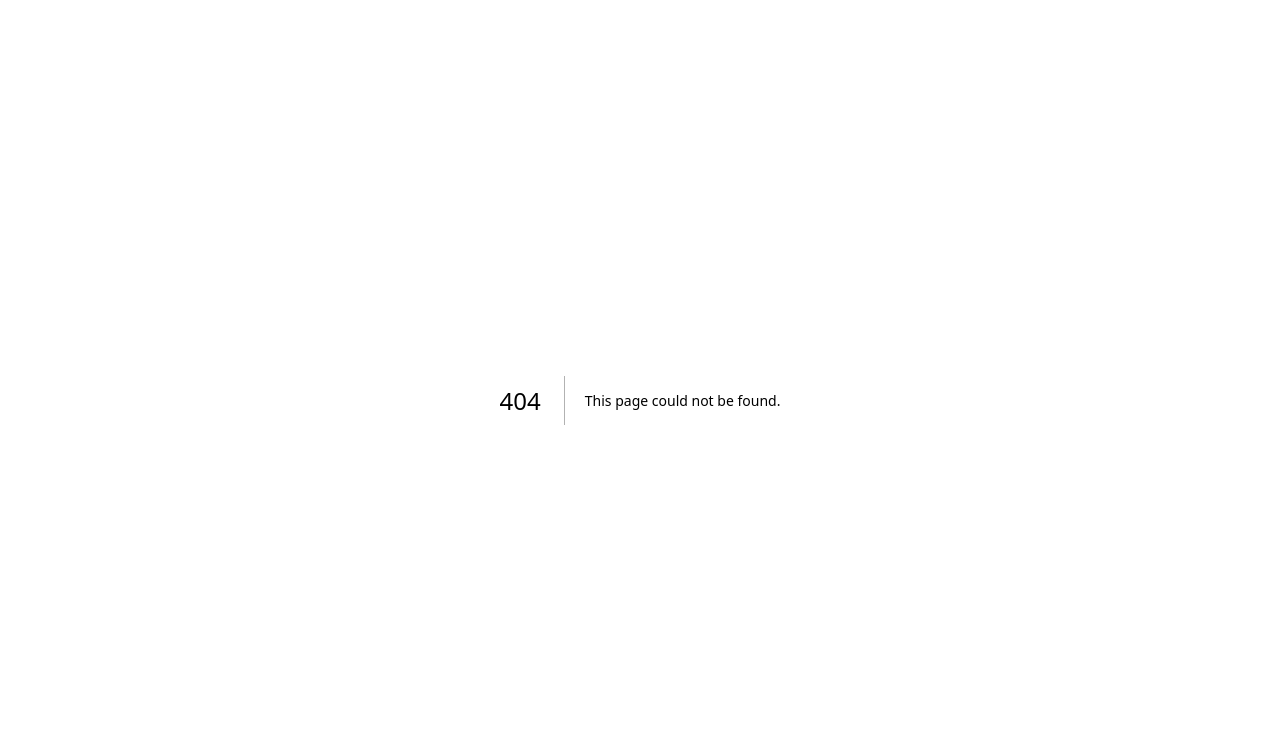
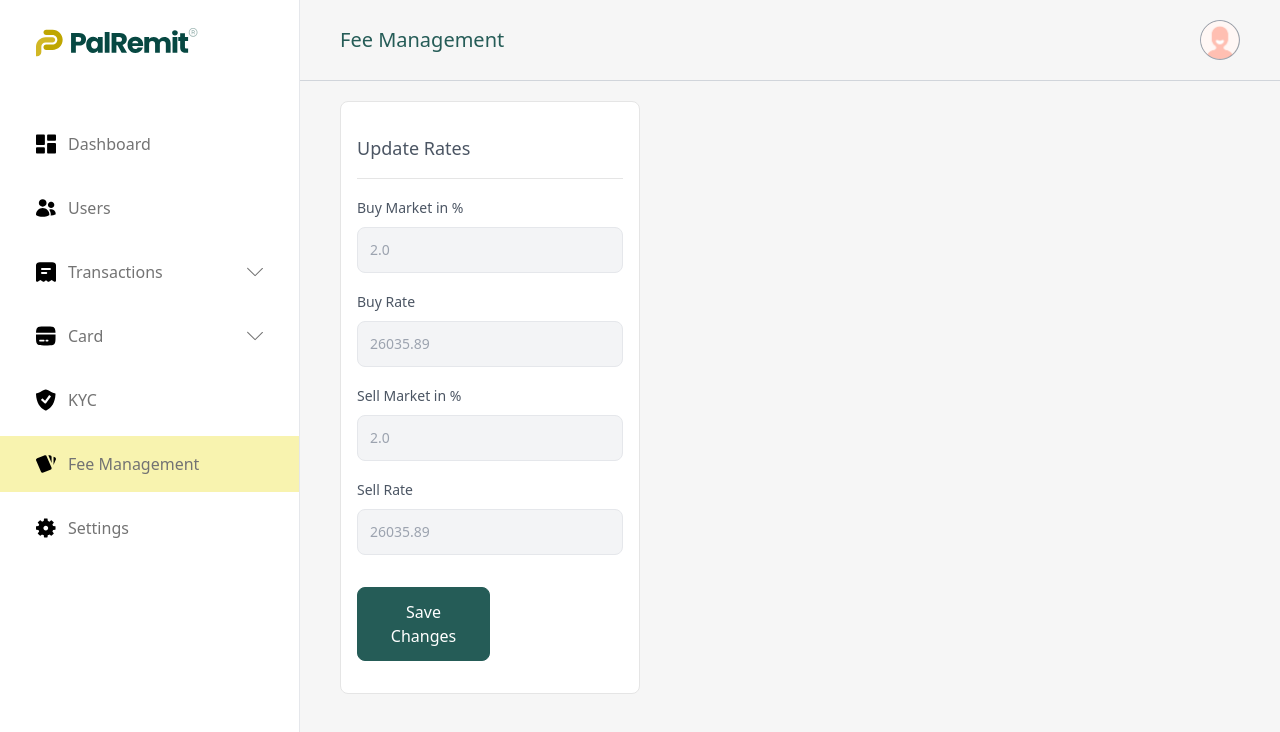
Before and after one commit to AYOMITIDE-OAJ/jira-slack-dashboard-analytics, a Next.js app: page /fee-management in a window 1280 px wide. Before the commit this address had no page. Shown: the top 732 px of the page. Built offline with nearby package versions, Linux system fonts and the light colour scheme; no server answers; sample sign-in values are in the browser's storage.

Commit message:
approve withdrawal request change

```diff
--- a/src/components/button.tsx
+++ b/src/components/button.tsx
@@ -17,6 +17,7 @@ interface Props {
   loading?: boolean
   type?: 'submit' | 'button'
   size?: ButtonSizes
+  rounded?: boolean
   disabled?: boolean
 }
 
@@ -24,9 +25,10 @@ export default function Button({
   children,
   className,
   loading,
-  disabled,
   variant = 'primary',
   size = 'lg',
+  rounded = true,
+  disabled,
   ...props
 }: Props) {
   const variants = {
@@ -44,7 +46,7 @@ export default function Button({
 
   const sizes = {
     sm: 'py-1 px-4 text-sm',
-    md: 'py-2 px-4 text-base',
+    md: 'py-2 px-4 text-sm',
     lg: 'py-3 px-4 text-base',
   }[size]
 
@@ -53,7 +55,8 @@ export default function Button({
       {...props}
       className={cn(
         variants,
-        'w-full cursor-pointer rounded-full px-4 py-3 text-sm font-medium disabled:cursor-not-allowed',
+        'w-full cursor-pointer px-4 py-3 text-sm font-medium disabled:cursor-not-allowed',
+        rounded ? 'rounded-full' : 'rounded-lg',
         sizes,
         className
       )}
--- /dev/null
+++ b/src/components/form-input.tsx
@@ -0,0 +1,44 @@
+import { cn } from '@/lib/utils'
+import { ChangeEvent } from 'react'
+
+interface FormInputProps {
+  name: string
+  placeholder?: string
+  value: string
+  label: string
+  type?: string
+  onChange: (e: ChangeEvent<HTMLInputElement>) => void
+  disabled?: boolean
+  className?: string
+}
+
+export default function FormInput({
+  name,
+  placeholder,
+  value,
+  label,
+  type = 'text',
+  onChange,
+  disabled = false,
+  className,
+}: FormInputProps) {
+  return (
+    <div className="w-full space-y-2">
+      <label htmlFor={name} className="text-sm font-medium text-gray-600">
+        {label}
+      </label>
+      <input
+        name={name}
+        placeholder={placeholder}
+        value={value}
+        type={type}
+        onChange={onChange}
+        disabled={disabled}
+        className={cn(
+          'w-full rounded-lg border border-gray-200 bg-gray-100 px-3 py-3 text-sm ring-0 focus:outline-none',
+          className
+        )}
+      />
+    </div>
+  )
+}
--- /dev/null
+++ b/src/pages/fee-management/index.tsx
@@ -0,0 +1,83 @@
+import Button from '@/components/button'
+import FormInput from '@/components/form-input'
+import Layout from '@/components/layout'
+import React, { ChangeEvent, useState } from 'react'
+
+const FeeManagement = () => {
+  const [loading, setLoading] = useState(false)
+  const [formData, setFormData] = useState({
+    pairs: '',
+    buyMarket: '',
+    buyRate: '',
+    sellMarket: '',
+    sellRate: '',
+  })
+  const [setReqLoading, setSetReqLoading] = useState(false)
+
+  const handleChange = (e: ChangeEvent<HTMLInputElement>) => {
+    const { name, value } = e.target
+    if (value !== '' && isNaN(Number(value))) {
+      return
+    }
+    setFormData({ ...formData, [name]: value })
+  }
+
+  const handleSubmit = async (e: ChangeEvent<HTMLFormElement>) => {
+    e.preventDefault()
+  }
+
+  return (
+    <Layout header="Fee Management" loading={loading}>
+      <div className="grid md:grid-cols-3">
+        <div className="col-span-1 divide-y divide-neutral-200 rounded-lg border border-neutral-200 bg-white p-4">
+          <div className="py-4">
+            <h1 className="text-lg font-medium text-gray-600">Update Rates</h1>
+          </div>
+          <form className="space-y-4 py-4" onSubmit={handleSubmit}>
+            <FormInput
+              name="buyMarket"
+              label="Buy Market in %"
+              value={formData.buyMarket}
+              placeholder="2.0"
+              type="tel"
+              onChange={handleChange}
+            />
+            <FormInput
+              name="buyRate"
+              label="Buy Rate"
+              value={formData.buyRate}
+              placeholder="26035.89"
+              type="tel"
+              onChange={handleChange}
+            />
+            <FormInput
+              name="sellMarket"
+              label="Sell Market in %"
+              value={formData.sellMarket}
+              placeholder="2.0"
+              type="tel"
+              onChange={handleChange}
+            />
+            <FormInput
+              name="sellRate"
+              label="Sell Rate"
+              value={formData.sellRate}
+              placeholder="26035.89"
+              type="tel"
+              onChange={handleChange}
+            />
+            <div className="w-full pt-4">
+              <Button className="w-1/2" rounded={false} loading={setReqLoading}>
+                Save Changes
+              </Button>
+            </div>
+          </form>
+        </div>
+      </div>
+    </Layout>
+  )
+}
+
+export default FeeManagement
+
+FeeManagement.auth = true
--- a/src/pages/transactions/approve-withdrawal.tsx
+++ b/src/pages/transactions/approve-withdrawal.tsx
@@ -9,11 +9,13 @@ import { formatCurrency } from '@/utils/helper'
 import { handleError, handleGenericSuccess } from '@/utils/notify'
 import moment from 'moment'
 import Image from 'next/image'
+import { useRouter } from 'next/router'
 import React, { useEffect, useState } from 'react'
 import { TableColumn } from 'react-data-table-component'
 import { HiOutlineUserCircle } from 'react-icons/hi'
 
 const ApproveWithdrawal = () => {
+  const router = useRouter()
   const [loading, setLoading] = useState(false)
   const [withdrawals, setWithdrawals] = useState([])
   const [modalIsOpen, setModalIsOpen] = useState(false)
@@ -62,8 +64,8 @@ const ApproveWithdrawal = () => {
     },
     {
       name: 'Status',
-      selector: (row: any) => row.status,
-      cell: (row: any) => <StatusPill status={row.status} />,
+      selector: (row: any) => row?.approvalStatus,
+      cell: (row: any) => <StatusPill status={row?.approvalStatus} />,
     },
   ]
 
@@ -78,6 +80,7 @@ const ApproveWithdrawal = () => {
       await DashboardApi.approveWithdrawal(withdrawalId)
       setModalIsOpen(false)
       handleGenericSuccess('Withdrawal approved')
+      router.reload()
     } catch (e: any) {
       handleError(e)
     } finally {
@@ -94,7 +97,7 @@ const ApproveWithdrawal = () => {
       setLoading(true)
       try {
         const res = await DashboardApi.getWithdrawalsRequiringApproval()
-        setWithdrawals(res.records)
+        setWithdrawals(res)
       } catch (e: any) {
         handleError(e)
       } finally {
@@ -157,6 +160,7 @@ const ApproveWithdrawal = () => {
               variant="danger"
               loading={requestLoading}
               onClick={declineWithdrawal}
+              rounded={false}
             >
               Decline
             </Button>
@@ -164,6 +168,7 @@ const ApproveWithdrawal = () => {
               variant="success"
               loading={requestLoading}
               onClick={() => approveWithdrawal(selectedWithdrawal._id)}
+              rounded={false}
             >
               Approve
             </Button>
--- a/src/utils/api/dashboard-api.ts
+++ b/src/utils/api/dashboard-api.ts
@@ -82,7 +82,7 @@ const DashboardApi = {
   async getWithdrawalsRequiringApproval(): Promise<any> {
     const {
       data: { data },
-    } = await axiosInstance('/withdrawals/requires-approval')
+    } = await axiosInstance.get('/withdrawals/requires-approval')
 
     return data
   },
@@ -90,7 +90,7 @@ const DashboardApi = {
   async approveWithdrawal(withdrawalId: string): Promise<any> {
     const {
       data: { data },
-    } = await axiosInstance(`/withdrawals/${withdrawalId}/approve`)
+    } = await axiosInstance.post(`/withdrawals/${withdrawalId}/approve`)
 
     return data
   },
```
